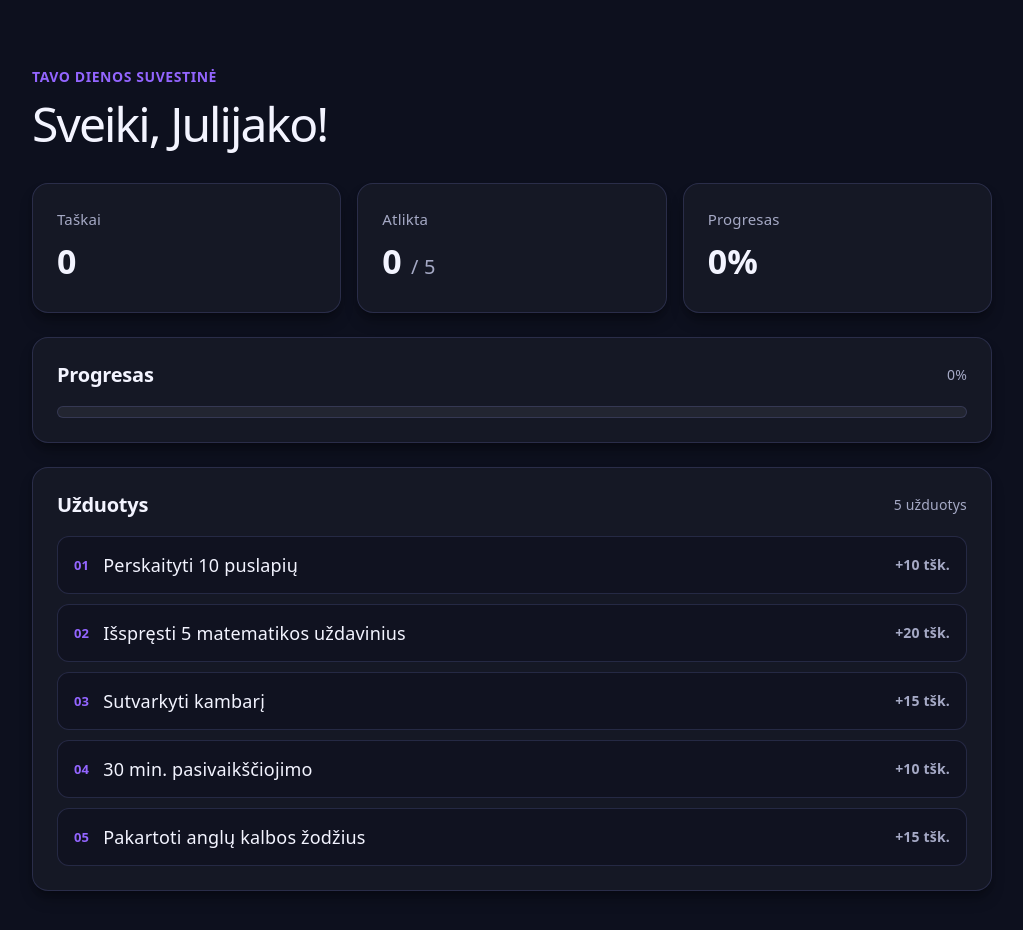
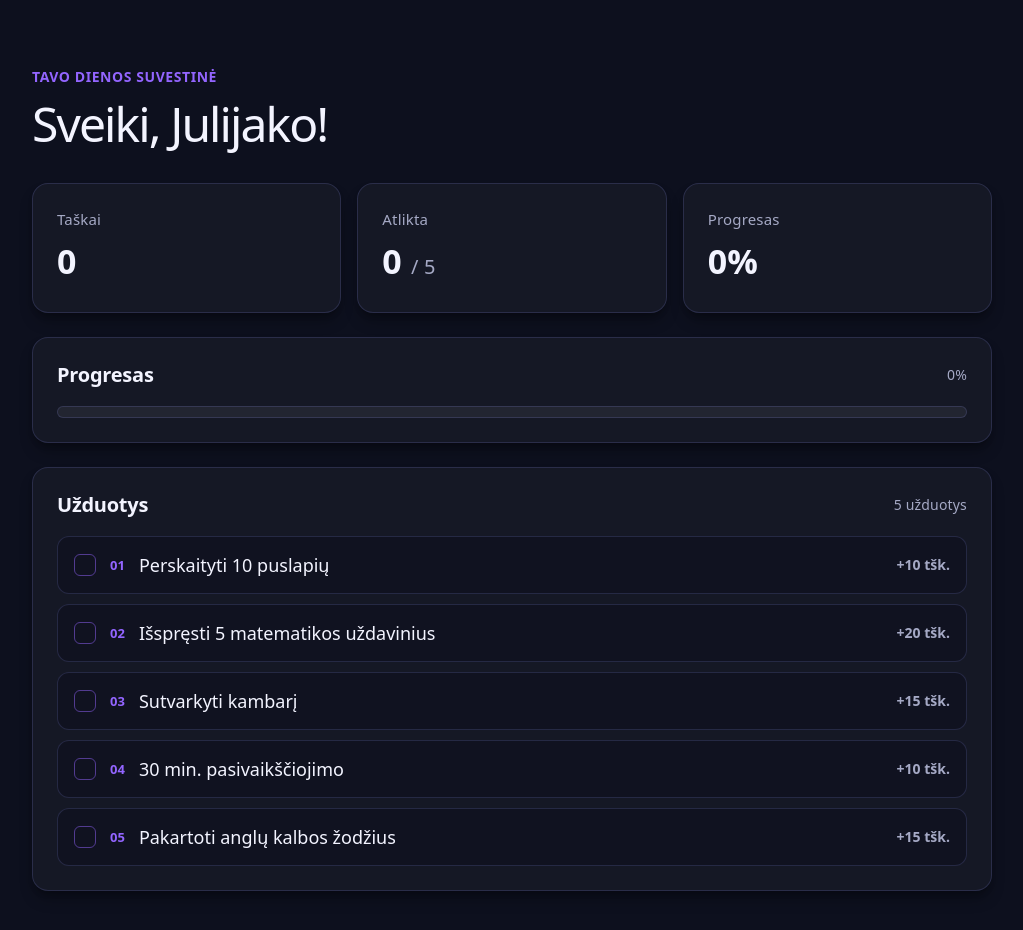
Before and after one commit to julijadr-git/mano, a React (Vite) app: page / in a window 1280 px wide. Shown: the top 930 px of the page, without its empty margins (128-1151 px from the left). Built offline with nearby package versions, Linux system fonts and the light colour scheme.

Commit message:
uzduoties pazymejimas atlikta

```diff
--- a/src/App.css
+++ b/src/App.css
@@ -123,6 +123,7 @@
 }
 
 .task-item {
+  width: 100%;
   display: flex;
   align-items: center;
   gap: 14px;
@@ -132,7 +133,48 @@
   border-radius: 12px;
   background: rgba(13, 16, 30, 0.55);
   color: var(--text-h);
+  font: inherit;
   text-align: left;
+  cursor: pointer;
+  transition: background 0.2s ease, border-color 0.2s ease, color 0.2s ease;
+}
+
+.task-item:hover {
+  border-color: var(--accent-border);
+  background: var(--accent-bg);
+}
+
+.task-item:focus-visible {
+  outline: 2px solid var(--accent);
+  outline-offset: 3px;
+}
+
+.task-item.done {
+  border-color: rgba(147, 101, 255, 0.38);
+  background: rgba(147, 101, 255, 0.14);
+}
+
+.task-item.done .task-title {
+  color: var(--text);
+  text-decoration: line-through;
+}
+
+.task-check {
+  display: grid;
+  flex: 0 0 22px;
+  width: 22px;
+  height: 22px;
+  place-items: center;
+  border: 1px solid var(--accent-border);
+  border-radius: 6px;
+  color: var(--text-h);
+  font-size: 14px;
+  font-weight: 700;
+}
+
+.task-item.done .task-check {
+  border-color: var(--accent);
+  background: var(--accent);
 }
 
 .task-number {
--- a/src/App.jsx
+++ b/src/App.jsx
@@ -1,3 +1,4 @@
+import { useState } from 'react'
 import './App.css'
 
 const tasks = [
@@ -8,17 +9,38 @@ const tasks = [
   { id: 5, title: 'Pakartoti anglų kalbos žodžius', points: 15, done: false },
 ]
 
-function renderTasks() {
-  return tasks.map((task) => (
-    <li className="task-item" key={task.id}>
-      <span className="task-number">{String(task.id).padStart(2, '0')}</span>
-      <span className="task-title">{task.title}</span>
-      <span className="task-points">+{task.points} tšk.</span>
+function renderTasks(taskList, toggleTask) {
+  return taskList.map((task) => (
+    <li key={task.id}>
+      <button
+        type="button"
+        className={`task-item ${task.done ? 'done' : ''}`}
+        onClick={() => toggleTask(task.id)}
+        aria-pressed={task.done}
+      >
+        <span className="task-check" aria-hidden="true">{task.done ? '✓' : ''}</span>
+        <span className="task-number">{String(task.id).padStart(2, '0')}</span>
+        <span className="task-title">{task.title}</span>
+        <span className="task-points">+{task.points} tšk.</span>
+      </button>
     </li>
   ))
 }
 
 function App() {
+  const [taskList, setTaskList] = useState(tasks)
+
+  function updateStats() {
+    // Statistikos logika bus pridėta kitame žingsnyje.
+  }
+
+  function toggleTask(taskId) {
+    setTaskList((currentTasks) => currentTasks.map((task) => (
+      task.id === taskId ? { ...task, done: !task.done } : task
+    )))
+    updateStats()
+  }
+
   return (
     <main className="dashboard">
       <header className="dashboard-header">
@@ -64,7 +86,7 @@ function App() {
           <span>5 užduotys</span>
         </div>
         <ul className="task-list">
-          {renderTasks()}
+          {renderTasks(taskList, toggleTask)}
         </ul>
       </section>
     </main>
```
